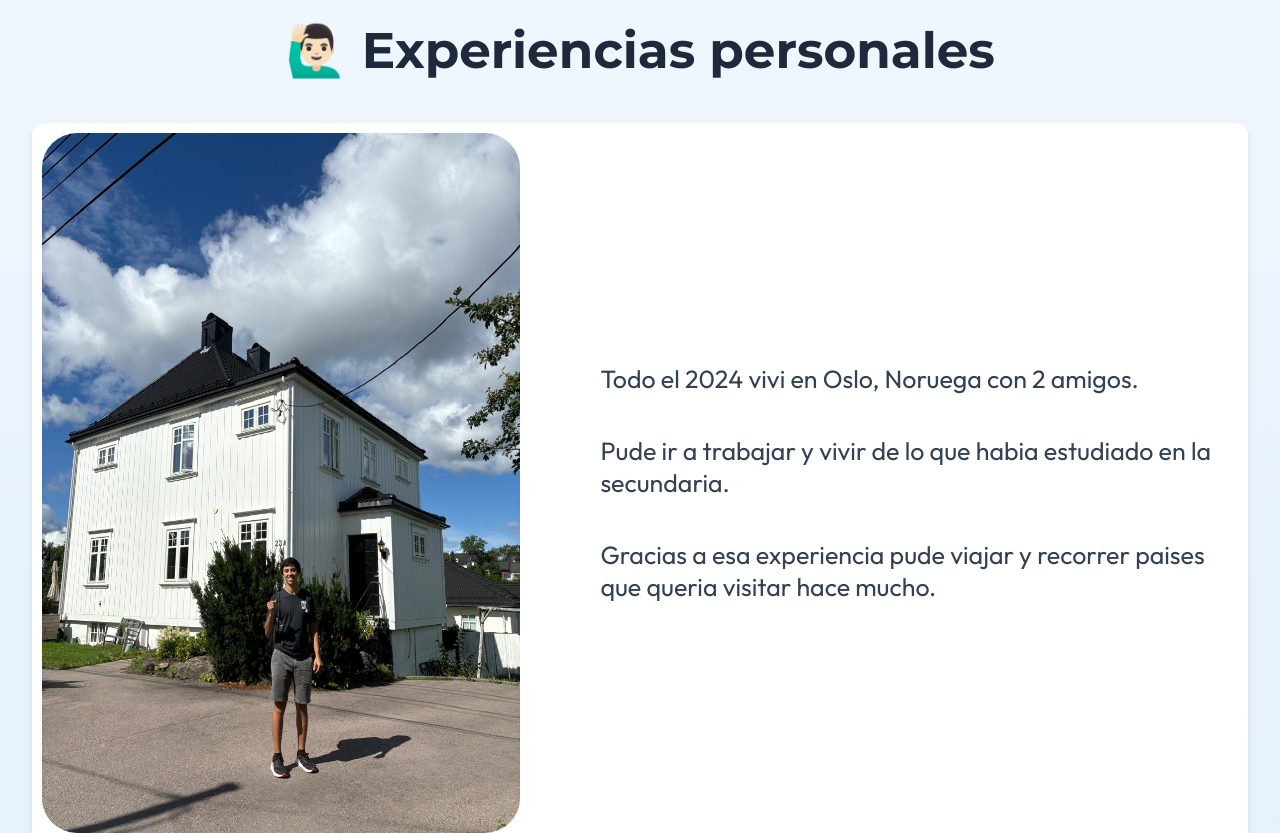
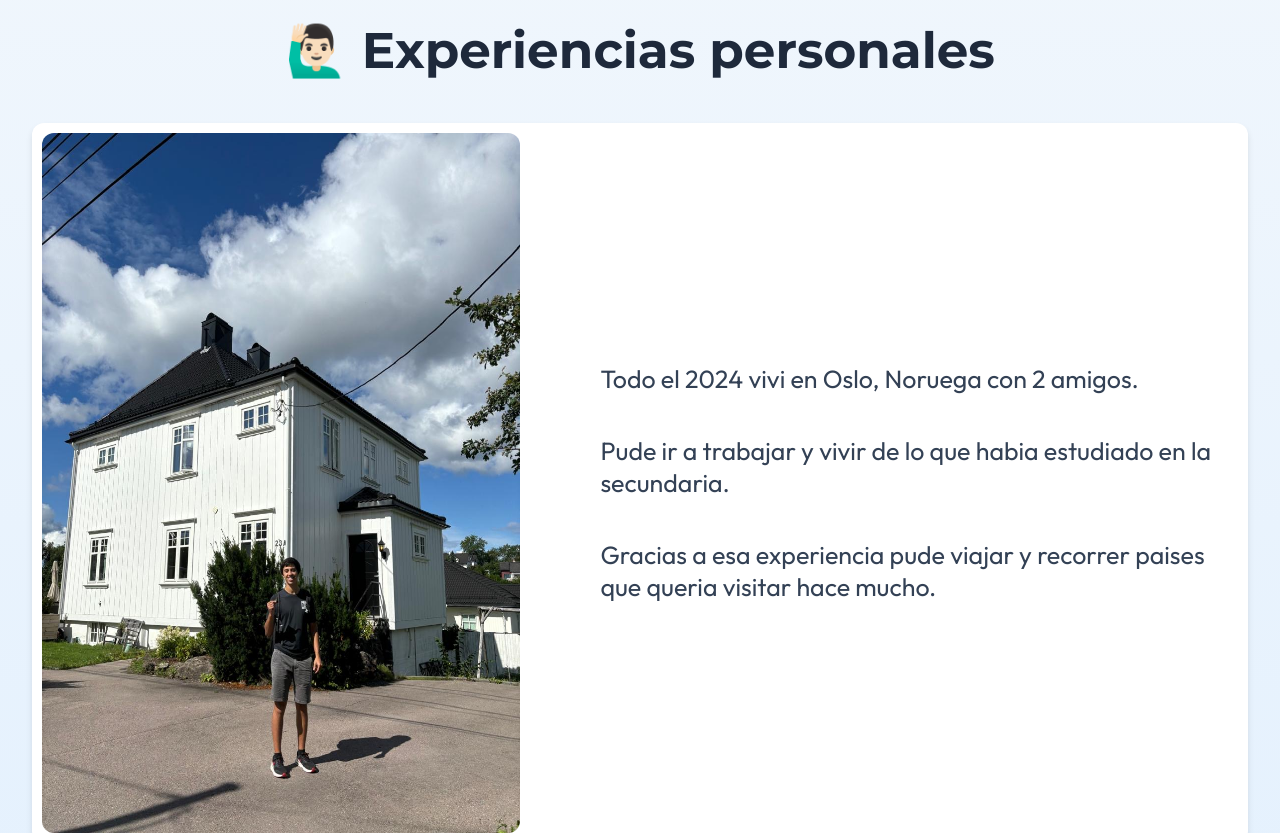
Before and after one commit to bautistaaris/Identikit-Bautista-Aris, a plain HTML site: page index.html in a window 1280 px wide. Shown: the part 720-1553 px from the top of the page. Drawn offline with Linux system fonts and the light colour scheme.

Commit message:
Update style.css

```diff
--- a/style.css
+++ b/style.css
@@ -126,7 +126,7 @@ header ul li a:hover {
     width: 40%;
     height: 700px;
     align-items: center;
-    border-radius: 35px;
+    border-radius: 12px;
 }
 
 #deporte{
```
